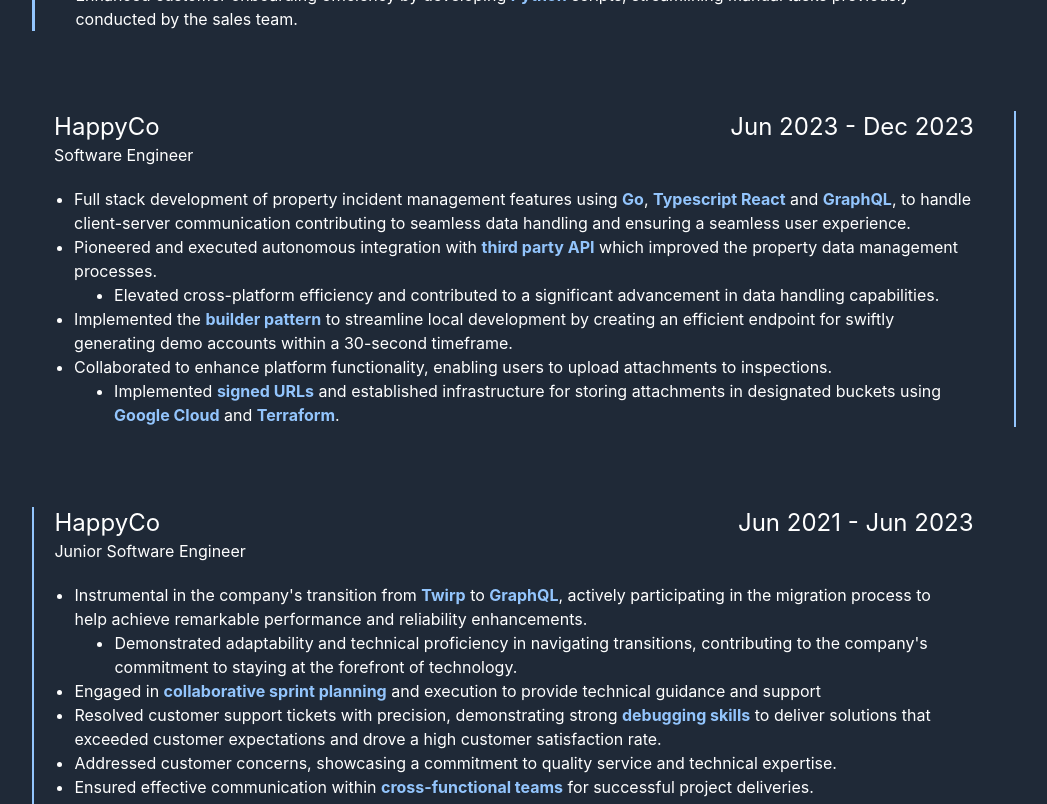
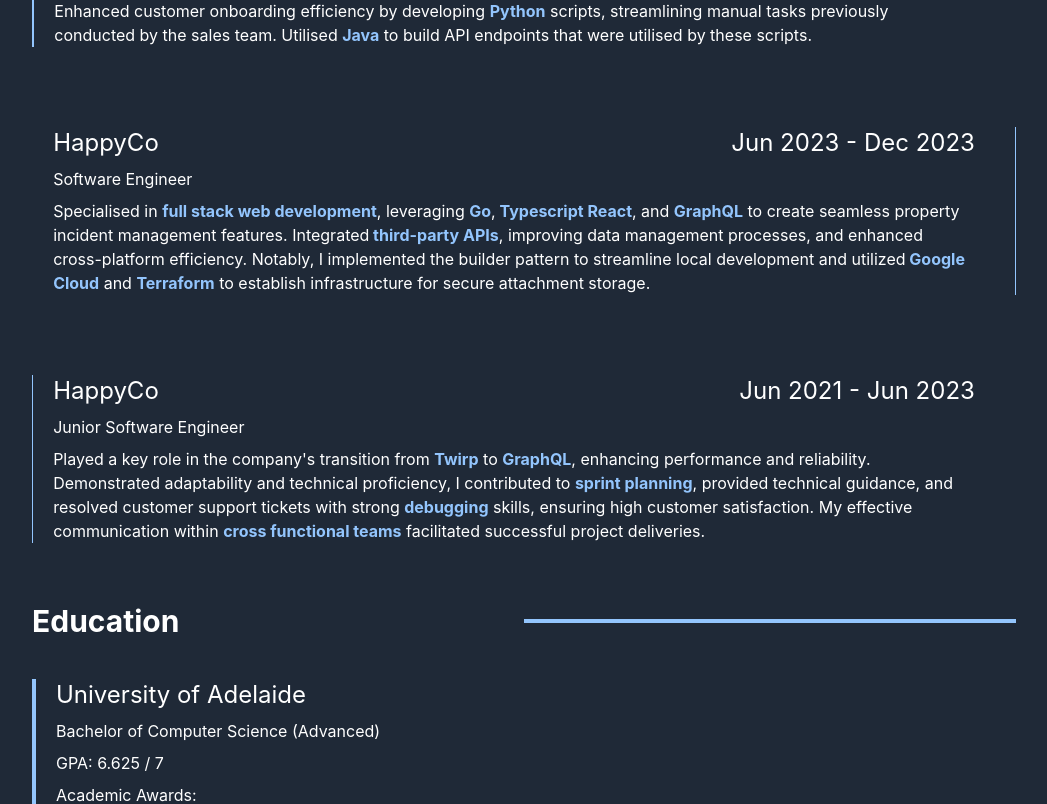
Before and after one commit to frankylu3/my-portfolio, a React (Create React App) app: page / in a window 1280 px wide. Shown: the part 1660-2464 px from the top of the page, without its empty margins (116-1163 px from the left). Built offline with nearby package versions, Linux system fonts and the light colour scheme.

Commit message:
Update job descriptions and README

```diff
--- a/src/pages/home.jsx
+++ b/src/pages/home.jsx
@@ -109,7 +109,7 @@
         <Heading value="Professional Experience" />
         <div className="flex pt-10 pb-10">
           <Sideline show={true} side="left" />
-          <div className="ms-5  text-white">
+          <div className="grid grid-cols-1 gap-y-2 ms-5 text-white">
             <div className="grid grid-cols-2">
               <div>
                 <p className="text-2xl">Daitum</p>
@@ -119,20 +119,19 @@
               </div>
             </div>
             <p>Software Engineer </p>
-            <ul className="list-disc pl-5">
-              <li>
+            <p>
               Enhanced customer onboarding efficiency by developing{" "}
               <span className="text-blue-300 font-bold">Python</span> scripts,
-                streamlining manual tasks previously conducted by the sales
-                team.
-              </li>
-            </ul>
+              streamlining manual tasks previously conducted by the sales team.
+              Utilised <span className="text-blue-300 font-bold">Java</span> to
+              build API endpoints that were utilised by these scripts.
+            </p>
           </div>
           <Sideline show={false} side="right" />
         </div>
         <div className="flex pt-10 pb-10">
           <Sideline show={false} side="left" />
-          <div className="ms-5 text-white">
+          <div className="grid grid-cols-1 gap-y-2 ms-5 text-white">
             <div className="grid grid-cols-2">
               <div>
                 <p className="text-2xl">HappyCo</p>
@@ -142,62 +141,32 @@
               </div>
             </div>
             <p>Software Engineer </p>
-            <ul className="list-disc pl-5 pt-5">
-              <li>
-                Full stack development of property incident management features
-                using <span className="text-blue-300 font-bold">Go</span>,{" "}
+            <p>
+              Specialised in{" "}
               <span className="text-blue-300 font-bold">
-                  Typescript React
-                </span>{" "}
-                and <span className="text-blue-300 font-bold">GraphQL</span>, to
-                handle client-server communication contributing to seamless data
-                handling and ensuring a seamless user experience.
-              </li>
-              <li>
-                Pioneered and executed autonomous integration with{" "}
+                full stack web development
+              </span>
+              , leveraging <span className="text-blue-300 font-bold"> Go</span>,
+              <span className="text-blue-300 font-bold"> Typescript React</span>
+              , and <span className="text-blue-300 font-bold"> GraphQL</span> to
+              create seamless property incident management features. Integrated
+              <span className="text-blue-300 font-bold"> third-party APIs</span>
+              , improving data management processes, and enhanced cross-platform
+              efficiency. Notably, I implemented the builder pattern to
+              streamline local development and utilized
               <span className="text-blue-300 font-bold">
                 {" "}
-                  third party API
-                </span>{" "}
-                which improved the property data management processes.
-                <ul className="list-disc pl-10">
-                  <li>
-                    Elevated cross-platform efficiency and contributed to a
-                    significant advancement in data handling capabilities.
-                  </li>
-                </ul>
-              </li>
-              <li>
-                Implemented the{" "}
-                <span className="text-blue-300 font-bold">builder pattern</span>{" "}
-                to streamline local development by creating an efficient
-                endpoint for swiftly generating demo accounts within a 30-second
-                timeframe.
-              </li>
-              <li>
-                Collaborated to enhance platform functionality, enabling users
-                to upload attachments to inspections.
-                <ul className="list-disc pl-10">
-                  <li>
-                    Implemented{" "}
-                    <span className="text-blue-300 font-bold">signed URLs</span>{" "}
-                    and established infrastructure for storing attachments in
-                    designated buckets using{" "}
-                    <span className="text-blue-300 font-bold">
                 Google Cloud
-                    </span>{" "}
-                    and{" "}
-                    <span className="text-blue-300 font-bold">Terraform</span>.
-                  </li>
-                </ul>
-              </li>
-            </ul>
+              </span> and{" "}
+              <span className="text-blue-300 font-bold">Terraform</span> to
+              establish infrastructure for secure attachment storage.
+            </p>
           </div>
           <Sideline show={true} side="right" />
         </div>
         <div className="flex pt-10 pb-10">
           <Sideline show={true} side="left" />
-          <div className="ms-5  text-white">
+          <div className="grid grid-cols-1 gap-y-2 ms-5 text-white">
             <div className="grid grid-cols-2">
               <div>
                 <p className="text-2xl">HappyCo</p>
@@ -207,56 +176,30 @@
               </div>
             </div>
             <p>Junior Software Engineer</p>
-            <ul className="list-disc p-5">
-              <li>
-                Instrumental in the company's transition from{" "}
+            <p>
+              Played a key role in the company's transition from{" "}
               <span className="text-blue-300 font-bold">Twirp</span> to{" "}
               <span className="text-blue-300 font-bold">GraphQL</span>,
-                actively participating in the migration process to help achieve
-                remarkable performance and reliability enhancements.
-                <ul className="list-disc pl-10">
-                  <li>
-                    Demonstrated adaptability and technical proficiency in
-                    navigating transitions, contributing to the company's
-                    commitment to staying at the forefront of technology.
-                  </li>
-                </ul>
-              </li>
-              <li>
-                Engaged in{" "}
+              enhancing performance and reliability. Demonstrated adaptability
+              and technical proficiency, I contributed to{" "}
+              <span className="text-blue-300 font-bold">sprint planning</span>,
+              provided technical guidance, and resolved customer support tickets
+              with strong{" "}
+              <span className="text-blue-300 font-bold">debugging</span> skills,
+              ensuring high customer satisfaction. My effective communication
+              within{" "}
               <span className="text-blue-300 font-bold">
-                  collaborative sprint planning
+                cross functional teams
               </span>{" "}
-                and execution to provide technical guidance and support
-              </li>
-              <li>
-                Resolved customer support tickets with precision, demonstrating
-                strong{" "}
-                <span className="text-blue-300 font-bold">
-                  debugging skills
-                </span>{" "}
-                to deliver solutions that exceeded customer expectations and
-                drove a high customer satisfaction rate.
-              </li>
-              <li>
-                Addressed customer concerns, showcasing a commitment to quality
-                service and technical expertise.
-              </li>
-              <li>
-                Ensured effective communication within{" "}
-                <span className="text-blue-300 font-bold">
-                  cross-functional teams
-                </span>{" "}
-                for successful project deliveries.
-              </li>
-            </ul>
+              facilitated successful project deliveries.
+            </p>
           </div>
           <Sideline show={false} side="right" />
         </div>
         <Heading value="Education" />
         <div className="flex pt-10 pb-10">
           <Sideline show={true} side="left" />
-          <div className="ms-5 text-white">
+          <div className="grid grid-cols-1 gap-y-2 ms-5 text-white">
             <p className="text-2xl">University of Adelaide</p>
             <p>Bachelor of Computer Science (Advanced) </p>
             <p>GPA: 6.625 / 7</p>
```
Also changed, not shown: 1 other file (tests, documents, lock files or other folders). Lines whose indentation alone changed are shown as unchanged.
